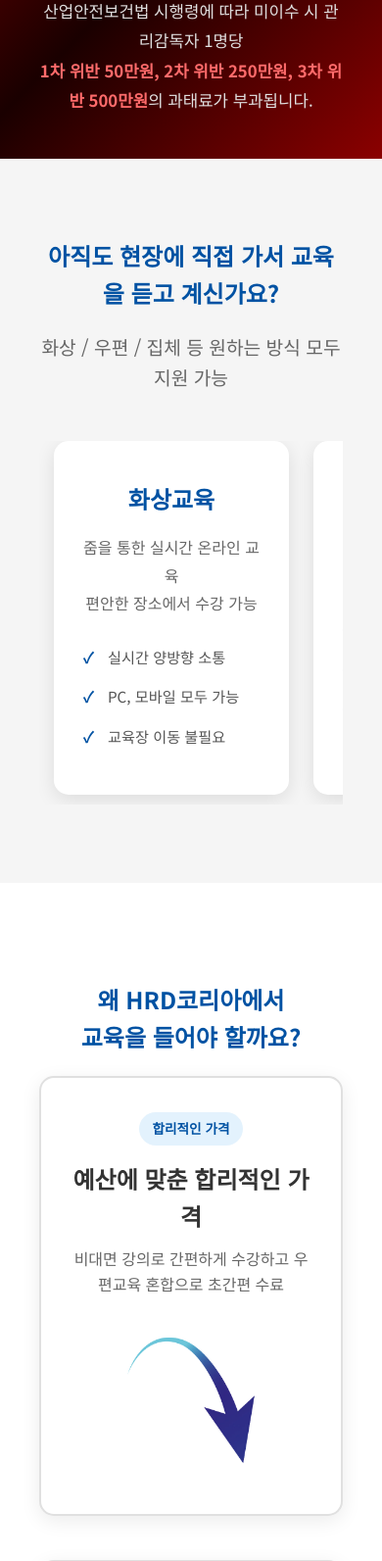
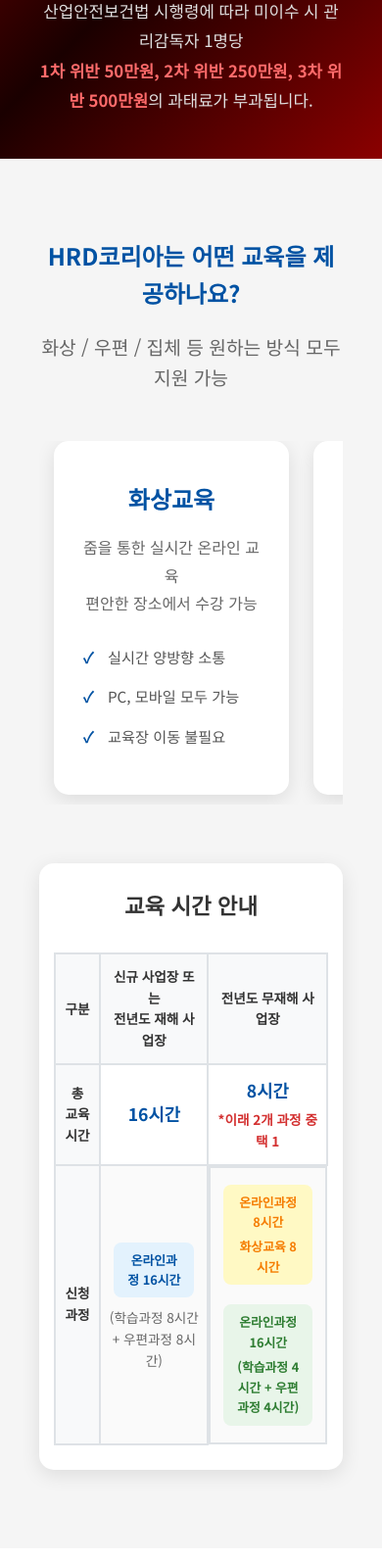
Before and after one commit to hyunol7/hrd_landing, a Flask app: page / in a window 390 px wide. Shown: the part 1127-2720 px from the top of the page at 98% size. Run offline with Flask 3, Linux system fonts and the light colour scheme.

Commit message:
Add education time table, phone link, and pocketedu integration

```diff
--- a/static/css/style.css
+++ b/static/css/style.css
@@ -226,6 +226,11 @@
     flex-wrap: wrap;
     padding: 0;
     margin-top: 25px;
+}
+
+.edu-box-link {
+    text-decoration: none;
+    display: inline-block;
 }
 
 .edu-box {
@@ -1226,6 +1231,139 @@
     background: #f5f5f5;
 }
 
+/* 교육시간 비교표 */
+.education-time-table {
+    max-width: 900px;
+    margin: 60px auto 0;
+    background: white;
+    border-radius: 15px;
+    padding: 40px;
+    box-shadow: 0 5px 20px rgba(0,0,0,0.1);
+}
+
+.table-title {
+    font-size: 1.8rem;
+    color: #333;
+    text-align: center;
+    margin-bottom: 30px;
+    font-weight: 700;
+}
+
+.time-table-wrapper {
+    overflow-x: auto;
+}
+
+.time-table {
+    width: 100%;
+    border-collapse: collapse;
+    text-align: center;
+}
+
+.time-table th {
+    background: #f8f9fa;
+    padding: 18px 15px;
+    font-size: 1rem;
+    font-weight: 700;
+    color: #333;
+    border: 2px solid #dee2e6;
+}
+
+.time-table td {
+    padding: 20px 15px;
+    border: 2px solid #dee2e6;
+    font-size: 0.95rem;
+}
+
+.time-table .category {
+    background: #f8f9fa;
+    font-weight: 700;
+    color: #333;
+}
+
+.time-table .time-info {
+    font-size: 1.1rem;
+    font-weight: 600;
+    color: #0052a3;
+}
+
+.time-table .sub-note {
+    font-size: 0.85rem;
+    color: #d32f2f;
+    display: block;
+    margin-top: 5px;
+}
+
+.time-table .highlight-row {
+    background: #fafafa;
+}
+
+.time-table .course-info {
+    text-align: center;
+}
+
+.time-table .course-badge {
+    display: inline-block;
+    padding: 12px 20px;
+    border-radius: 8px;
+    margin: 5px;
+    font-weight: 600;
+}
+
+.time-table .course-badge.blue {
+    background: #e3f2fd;
+    color: #0052a3;
+}
+
+.time-table .course-badge.yellow {
+    background: #fff9c4;
+    color: #f57c00;
+}
+
+.time-table .course-badge.green {
+    background: #e8f5e9;
+    color: #2e7d32;
+}
+
+.time-table .course-badge-title {
+    font-weight: 700;
+    margin-bottom: 5px;
+}
+
+.time-table .course-detail {
+    font-size: 0.85rem;
+    color: #666;
+    display: block;
+    margin-top: 5px;
+}
+
+.time-table .course-options {
+    display: flex;
+    flex-direction: column;
+    gap: 10px;
+    align-items: center;
+}
+
+@media (max-width: 768px) {
+    .education-time-table {
+        padding: 25px 15px;
+    }
+
+    .table-title {
+        font-size: 1.4rem;
+    }
+
+    .time-table th,
+    .time-table td {
+        padding: 12px 8px;
+        font-size: 0.85rem;
+    }
+
+    .time-table .course-badge {
+        padding: 8px 12px;
+        font-size: 0.8rem;
+    }
+}
+
 .section-title {
     font-size: 2.2rem;
     text-align: center;
@@ -1705,6 +1843,17 @@
     gap: 30px;
     font-size: 1.1rem;
     font-weight: 500;
+}
+
+.phone-link {
+    color: inherit;
+    text-decoration: none;
+    transition: all 0.3s ease;
+}
+
+.phone-link:hover {
+    color: #0052a3;
+    transform: scale(1.05);
 }
 
 /* 우측 고정 상담 버튼 */
--- a/templates/index.html
+++ b/templates/index.html
@@ -49,9 +49,11 @@
 
             <!-- 교육 박스 섹션 -->
             <div class="hero-education-boxes">
-                <div class="edu-box">
-                    <span class="edu-text">정기안전보건교육</span>
-                </div>
+                <a href="http://localhost:5000" target="_blank" class="edu-box-link">
+                    <div class="edu-box">
+                        <span class="edu-text">정기안전보건교육</span>
+                    </div>
+                </a>
                 <div class="edu-box">
                     <span class="edu-text">관리감독자 교육</span>
                 </div>
@@ -87,7 +89,7 @@
     <!-- 교육 특징 -->
     <section id="about" class="features-section">
         <div class="container">
-            <h2 class="section-title">아직도 현장에 직접 가서 교육을 듣고 계신가요?</h2>
+            <h2 class="section-title">HRD코리아는 어떤 교육을 제공하나요?</h2>
             <p class="section-subtitle">화상 / 우편 / 집체 등 원하는 방식 모두 지원 가능</p>
 
             <div class="features-grid">
@@ -101,7 +103,7 @@
                     </ul>
                 </div>
                 <div class="feature-card">
-                    <h3>우편교육</h3>
+                    <h3>우편통신교육</h3>
                     <p>교육 자료 수령 후 자가학습<br>온라인 시험으로 간편하게</p>
                     <ul class="feature-details">
                         <li>교육 교안 우편 발송</li>
@@ -118,14 +120,45 @@
                         <li>즉시 질의응답</li>
                     </ul>
                 </div>
-                <div class="feature-card">
-                    <h3>강사파견</h3>
-                    <p>집체 교육 시 전문 강사 파견으로 더욱 실전형 교육 제공</p>
-                    <ul class="feature-details">
-                        <li>유연한 교육 방식</li>
-                        <li>효율적 시간 활용</li>
-                        <li>맞춤형 교육 설계</li>
-                    </ul>
+            </div>
+
+            <!-- 교육시간 비교표 -->
+            <div class="education-time-table">
+                <h3 class="table-title">교육 시간 안내</h3>
+                <div class="time-table-wrapper">
+                    <table class="time-table">
+                        <thead>
+                            <tr>
+                                <th>구분</th>
+                                <th>신규 사업장 또는<br>전년도 재해 사업장</th>
+                                <th>전년도 무재해 사업장</th>
+                            </tr>
+                        </thead>
+                        <tbody>
+                            <tr>
+                                <td class="category">총 교육시간</td>
+                                <td class="time-info">16시간</td>
+                                <td class="time-info">8시간<br><span class="sub-note">*이래 2개 과정 중 택 1</span></td>
+                            </tr>
+                            <tr class="highlight-row">
+                                <td class="category">신청과정</td>
+                                <td class="course-info">
+                                    <div class="course-badge blue">온라인과정 16시간</div>
+                                    <span class="course-detail">(학습과정 8시간 + 우편과정 8시간)</span>
+                                </td>
+                                <td class="course-options">
+                                    <div class="course-badge yellow">
+                                        <div class="course-badge-title">온라인과정 8시간</div>
+                                        <div>화상교육 8시간</div>
+                                    </div>
+                                    <div class="course-badge green">
+                                        <div class="course-badge-title">온라인과정 16시간</div>
+                                        <div>(학습과정 4시간 + 우편과정 4시간)</div>
+                                    </div>
+                                </td>
+                            </tr>
+                        </tbody>
+                    </table>
                 </div>
             </div>
         </div>
@@ -362,7 +395,7 @@
                         <p>한국산업안전보건공단</p>
                     </div>
                 </a>
-                <a href="https://www.kras.go.kr" target="_blank" class="partner-link">
+                <a href="https://portal.kosha.or.kr/kras/evaluation/outline" target="_blank" class="partner-link">
                     <div class="partner-box">
                         <p>KRAS<br>위험성평가 시스템</p>
                     </div>
@@ -372,12 +405,12 @@
                         <p>법제처</p>
                     </div>
                 </a>
-                <a href="https://www.kosha.or.kr/kosha/data/musculoskeletalPreventionData.do" target="_blank" class="partner-link">
+                <a href="https://portal.kosha.or.kr/archive/cent-archive/master-arch" target="_blank" class="partner-link">
                     <div class="partner-box">
                         <p>안전보건자료실</p>
                     </div>
                 </a>
-                <a href="https://www.kcomwel.or.kr/kcomwel/sai/saib/selectSeriousAccidentPunishmentAct.do" target="_blank" class="partner-link">
+                <a href="https://www.law.go.kr/lsInfoP.do?lsiSeq=228817#0000" target="_blank" class="partner-link">
                     <div class="partner-box">
                         <p>중대재해처벌법<br>바로알기</p>
                     </div>
@@ -457,7 +490,9 @@
     <!-- 하단 고정 버튼 -->
     <div class="bottom-bar">
         <div class="contact-info">
-            <span>📞 1551-0811</span>
+            <a href="tel:1551-0811" class="phone-link">
+                <span>📞 1551-0811</span>
+            </a>
             <span>실시간 전화상담 가능</span>
         </div>
     </div>
```
Also changed, not shown: DEPLOYMENT.md (line endings or trailing spaces), vercel.json, 1 other file.
